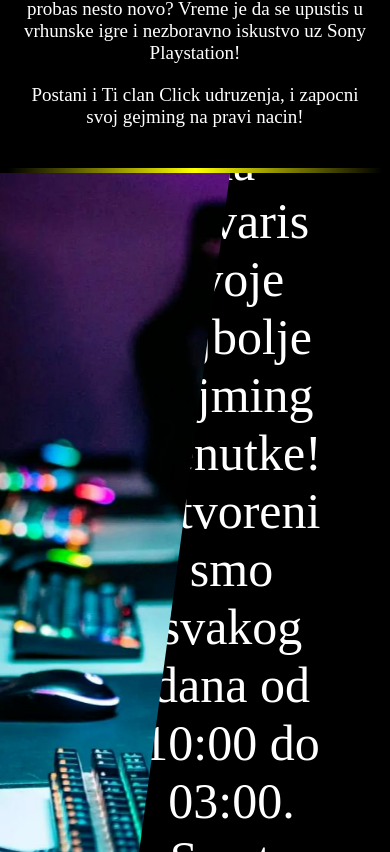
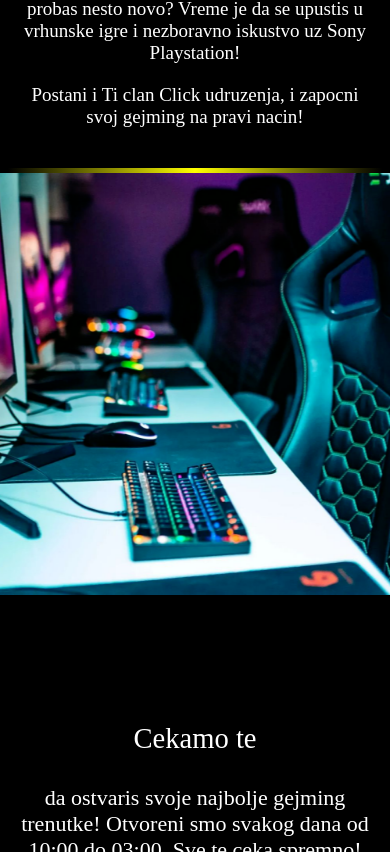
Before and after one commit to nikola-bozin-org/_Click-Website, a React (Create React App) app: page / in a window 390 px wide. Shown: the part 1192-2044 px from the top of the page. Built offline with nearby package versions, Linux system fonts and the light colour scheme; a web font is replaced by a local one.

Commit message:
left section and scrollbar

```diff
--- a/public/index.html
+++ b/public/index.html
@@ -23,6 +23,13 @@
         padding: 0;
         background-color: black;
       }
+      ::-webkit-scrollbar {
+         width: 10px;
+      }
+      ::-webkit-scrollbar-thumb {
+        background-color: rgb(78, 78, 78);
+        border-radius: 5px;
+      }
     </style>
 
     <link rel="apple-touch-icon" href="" />
@@ -40,7 +47,7 @@
       work correctly both with client-side routing and a non-root public URL.
       Learn how to configure a non-root public URL by running `npm run build`.
     -->
-    <title>React App</title>
+    <title>Click Esports</title>
   </head>
   <body>
     <noscript>You need to enable JavaScript to run this app.</noscript>
--- a/src/components/left-section/leftSection.css
+++ b/src/components/left-section/leftSection.css
@@ -1,7 +1,7 @@
 .leftSection{
     height: 100vh;
     width: 100%;
-    background-color: gray;
+    background-color: black;
     display: flex;
     align-items: center;
     justify-content: center;
@@ -37,7 +37,7 @@
     align-items: center;
     justify-content: center;
     gap:30px;
-    font-size: 50px;
+    font-size: 40px;
     text-align: center;
     margin-right: 100px;
 }
@@ -46,3 +46,41 @@
 .leftSectionBackgroundTitle{
     font-size: 1.3em;
 }
+
+@media (max-width:1024px){
+    .leftSectionBackgroundTexts{
+        font-size: 30px;
+    }
+}
+
+@media (max-width:768px){
+    .leftSectionBackgroundTexts{
+        font-size: 25px;
+    }
+}
+
+@media (max-width:660px){
+    .leftSection{
+        flex-direction: column;
+    }
+    .leftSectionBackground{
+        position: relative;
+        clip-path: none;
+        display: flex;
+        align-items: center;
+        justify-content: center;
+    }
+    .leftSectionBackgroundImage{
+        position: relative;
+    }
+    .leftSectionBackgroundTexts{
+        width: 90%;
+        margin: 0;
+    }
+}
+
+@media (max-width:660px){
+    .leftSectionBackgroundTexts{
+        font-size: 22px;
+    }
+}
```
